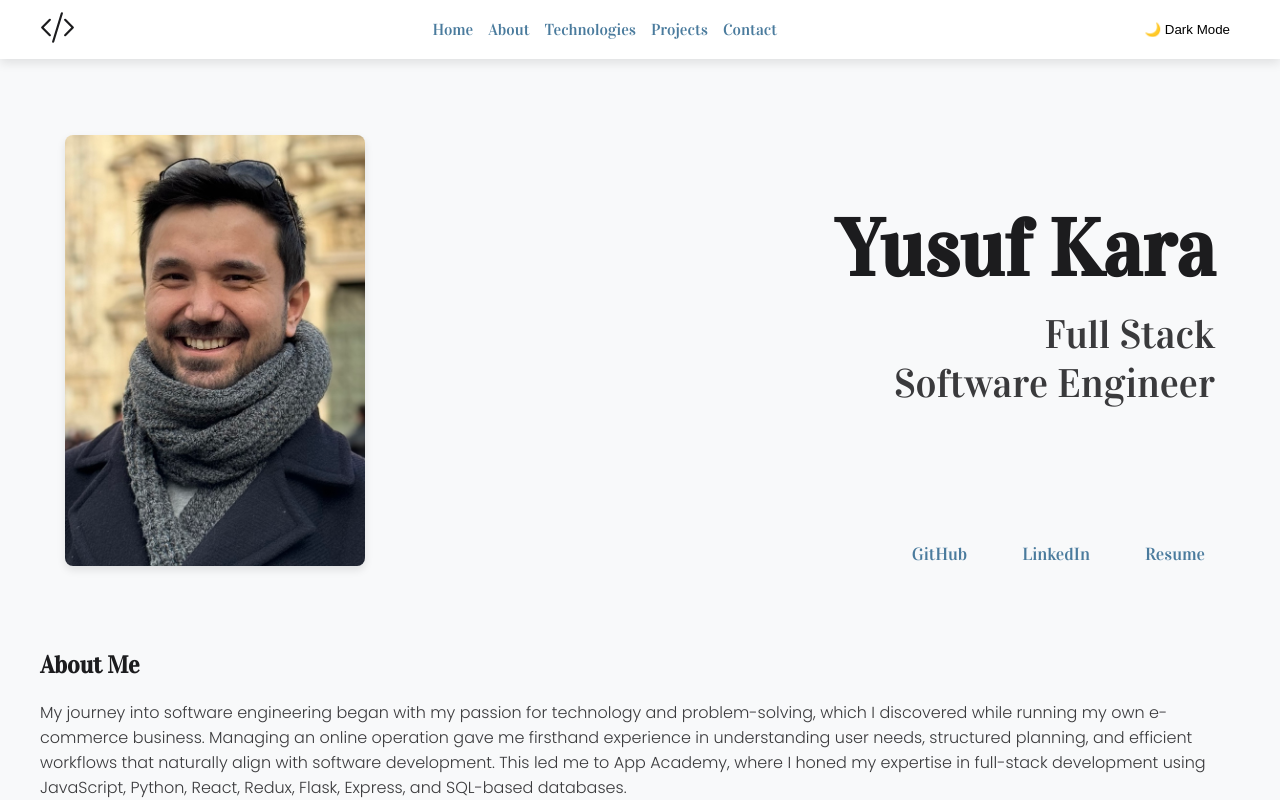
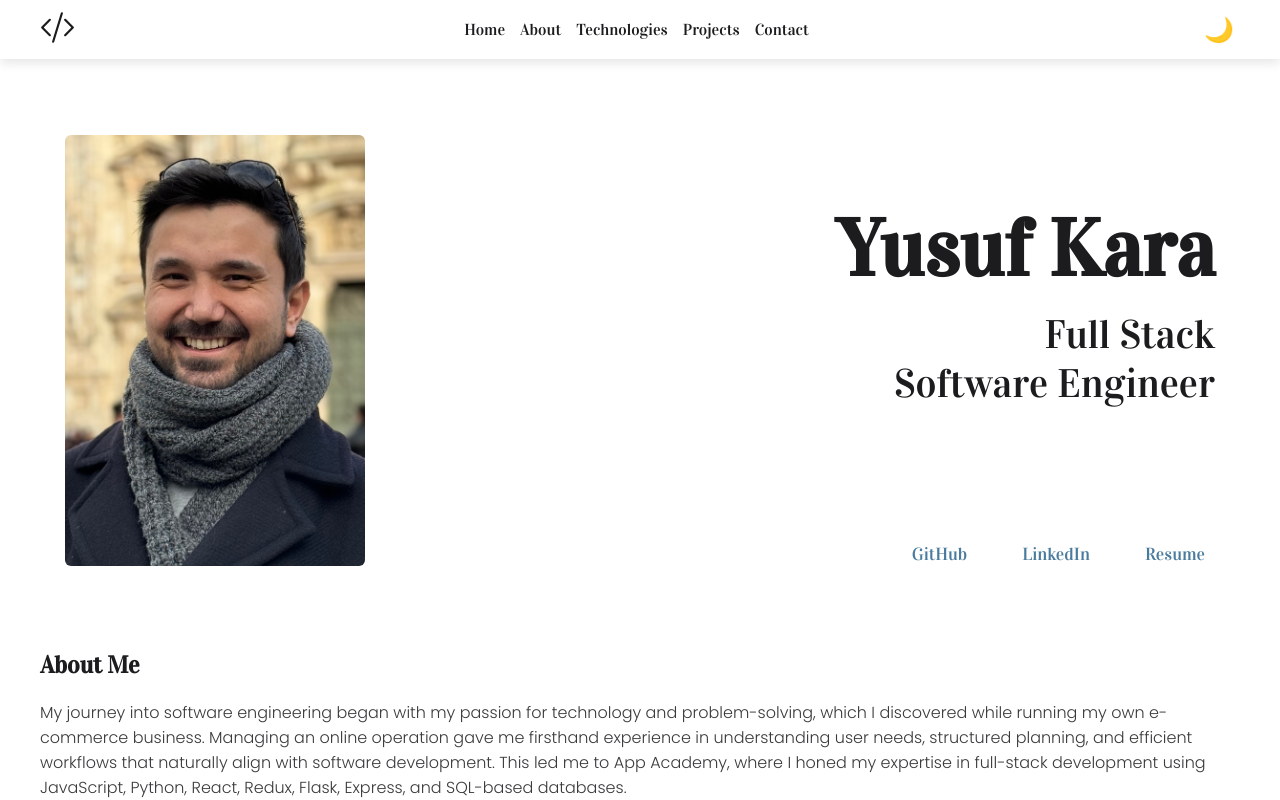
Before and after one commit to karayusuff/my-portfolio, a React (Vite) app: page / in a window 1280 px wide. Shown: the top 800 px of the page. Built offline with nearby package versions, Linux system fonts and the light colour scheme.

Commit message:
Update theme toggle

```diff
--- a/src/components/Navbar.jsx
+++ b/src/components/Navbar.jsx
@@ -1,28 +1,32 @@
-import { useState, useEffect } from "react";
+import { useContext, useState } from "react";
 import { useNavigate } from "react-router-dom";
 import { BsCodeSlash } from "react-icons/bs";
+import { ThemeContext } from "../context/ThemeContext";
 import "../styles/Navbar.css";
 
 function Navbar() {
   const navigate = useNavigate();
-
-  const [darkMode, setDarkMode] = useState(
-    localStorage.getItem("darkMode") === "true"
-  );
+  const { darkMode, setDarkMode } = useContext(ThemeContext);
+  const [tooltip, setTooltip] = useState("");
+  const [hideTooltip, setHideTooltip] = useState(false);
 
   const handleIconClick = () => {
     window.scrollTo({ top: 0 });
     navigate('/');
   };
 
-  useEffect(() => {
-    if (darkMode) {
-      document.body.classList.add("dark-mode");
-    } else {
-      document.body.classList.remove("dark-mode");
-    }
-    localStorage.setItem("darkMode", darkMode);
-  }, [darkMode]);
+  const toggleTheme = () => {
+    setHideTooltip(true);
+    setDarkMode(!darkMode);
+  };
+
+  const switchTooltip = () => {
+      setTooltip(darkMode ? "Switch to light mode" : "Switch to dark mode")
+  };
+
+  const onMouseLeave = () => {
+    setHideTooltip(false);
+  };
 
   return (
     <nav id="navbar">
@@ -38,8 +42,14 @@ function Navbar() {
           <a href="#contact">Contact</a>
         </div>
         <div className="nav-right">
-          <button className="theme-toggle" onClick={() => setDarkMode(!darkMode)}>
-            {darkMode ? "☀️ Light Mode" : "🌙 Dark Mode"}
+          <button
+            className="theme-toggle"
+            onClick={toggleTheme}
+            onMouseEnter={switchTooltip}
+            onMouseLeave={onMouseLeave}
+          >
+            {darkMode ? "☀️" : "🌙"}
+            {!hideTooltip && tooltip && <span className="tooltip">{tooltip}</span>}
           </button>
         </div>
       </div>
--- /dev/null
+++ b/src/context/ThemeContext.jsx
@@ -0,0 +1,28 @@
+import { createContext, useState, useEffect } from "react";
+
+export const ThemeContext = createContext();
+
+export const ThemeProvider = ({ children }) => {
+  const prefersDarkMode = window.matchMedia("(prefers-color-scheme: dark)").matches;
+
+  const [darkMode, setDarkMode] = useState(
+    localStorage.getItem("darkMode") !== null
+      ? localStorage.getItem("darkMode") === "true"
+      : prefersDarkMode
+  );
+
+  useEffect(() => {
+    if (darkMode) {
+      document.body.classList.add("dark-mode");
+    } else {
+      document.body.classList.remove("dark-mode");
+    }
+    localStorage.setItem("darkMode", darkMode);
+  }, [darkMode]);
+
+  return (
+    <ThemeContext.Provider value={{ darkMode, setDarkMode }}>
+      {children}
+    </ThemeContext.Provider>
+  );
+};
--- a/src/index.css
+++ b/src/index.css
@@ -1,10 +1,43 @@
+:root {
+  --bg-color: #ffffff;
+  --text-color: #1c1c1e;
+  --link-color: #4a7b9d;
+  --link-color-hover: #2274a5;
+}
+
+.dark-mode {
+  --bg-color: #000000;
+  --text-color: #faf9f8;
+  --link-color: #7ab5e3;
+  --link-color-hover: #b8daff;
+}
+
+html {
+  scroll-behavior: smooth;
+
+  image-rendering: crisp-edges;
+  -webkit-image-rendering: crisp-edges;
+  -webkit-image-rendering: optimize-contrast;
+  -moz-image-rendering: crisp-edges;
+  -ms-interpolation-mode: nearest-neighbor;
+
+  -webkit-font-smoothing: antialiased;
+  -moz-osx-font-smoothing: grayscale;
+}
+
 body {
   font-family: "Vidaloka", serif;
   margin: 0;
   padding: 0;
-  background: #F8F9FA;
-  color: #1C1C1E;
+  background: var(--bg-color);
+  color: var(--text-color);
   cursor: default;
+}
+
+section {
+  padding: 60px 20px;
+  max-width: 1200px;
+  margin: auto;
 }
 
 h1, h2, h3 {
@@ -18,20 +51,10 @@ ul {
 
 a {
   text-decoration: none;
-  color: #4A7B9D;
+  color: var(--link-color);
   transition: color 0.3s ease;
 }
 
 a:hover {
-  color: #2274A5;
+  color: var(--link-color-hover);
 }
-
-section {
-  padding: 60px 20px;
-  max-width: 1200px;
-  margin: auto;
-}
-
-html {
-  scroll-behavior: smooth;
-}
--- a/src/main.jsx
+++ b/src/main.jsx
@@ -3,11 +3,14 @@ import { createRoot } from 'react-dom/client'
 import { BrowserRouter } from 'react-router-dom';
 import './index.css'
 import App from './App.jsx'
+import { ThemeProvider } from './context/ThemeContext';
 
 createRoot(document.getElementById('root')).render(
   <StrictMode>
     <BrowserRouter>
-      <App />
+      <ThemeProvider>
+        <App />
+      </ThemeProvider>
     </BrowserRouter>
   </StrictMode>,
 )
--- a/src/styles/Home.css
+++ b/src/styles/Home.css
@@ -16,8 +16,7 @@
   width: 300px;
   height: auto;
   object-fit: cover;
-  box-shadow: 0 4px 8px rgba(0, 0, 0, 0.1);
-  border-radius: 8px;
+  border-radius: 6px;
 }
 
 .social-links {
@@ -31,12 +30,6 @@
 .social-links a {
   margin: 0 10px;
   font-size: 1.1rem;
-  text-decoration: none;
-  transition: color 0.3s ease;
-}
-
-.social-links a:hover {
-  color: #2274A5;
 }
 
 .home-right {
@@ -49,12 +42,10 @@
   font-size: 5rem;
   margin-bottom: 10px;
   text-align: right;
-
 }
 
 .home-right h2 {
   font-size: 2.5rem;
-  color: #3A3A3C;
   text-align: right;
   margin-top: 0;
   font-weight: lighter;
--- a/src/styles/Navbar.css
+++ b/src/styles/Navbar.css
@@ -1,8 +1,18 @@
+:root {
+  --navbar-bg: rgba(255, 255, 255, 0.5);
+  --tooltip-text: rgba(0, 0, 0, 0.6);
+}
+
+.dark-mode {
+  --navbar-bg: rgba(0, 0, 0, 0.5);
+  --tooltip-text: rgba(255, 255, 255, 0.8);
+}
+
 #navbar {
   position: fixed;
   top: 0;
   width: 100%;
-  background: rgba(255, 255, 255, 0.9);
+  background: var(--navbar-bg);
   backdrop-filter: blur(10px);
   box-shadow: 0px 4px 10px rgba(0, 0, 0, 0.1);
   z-index: 1000;
@@ -30,7 +40,7 @@
 
 .nav-center a {
   position: relative;
-  transition: color 0.3s ease;
+  color: var(--text-color);
 }
 
 .nav-center a::after {
@@ -40,7 +50,7 @@
   bottom: -2px;
   width: 100%;
   height: 1.5px;
-  background: #2274A5;
+  background: var(--link-color);
   transform: scaleX(0);
   transition: transform 0.2s ease-in-out;
 }
@@ -49,19 +59,28 @@
   transform: scaleX(1);
 }
 
-.nav-right .theme-toggle {
+.theme-toggle {
+  position: relative;
+  font-size: 24px;
   border: none;
   background: none;
-  padding: 5px 10px;
-  border-radius: 5px;
   cursor: pointer;
 }
 
-.nav-right .theme-toggle:hover {
-  color: #121212;
+.tooltip {
+  position: absolute;
+  bottom: -35px;
+  left: 50%;
+  transform: translateX(-50%);
+  color: var(--tooltip-text);
+  font-size: 0.9rem;
+  white-space: nowrap;
+  opacity: 0;
+  transition: opacity 0.3s ease-in-out, color 1s ease-in-out;
+  pointer-events: none;
 }
 
-.dark-mode {
-  background: #121212;
-  color: #EAEAEA;
+.theme-toggle:hover .tooltip {
+  opacity: 1;
+  color: var(--tooltip-text);
 }
```
